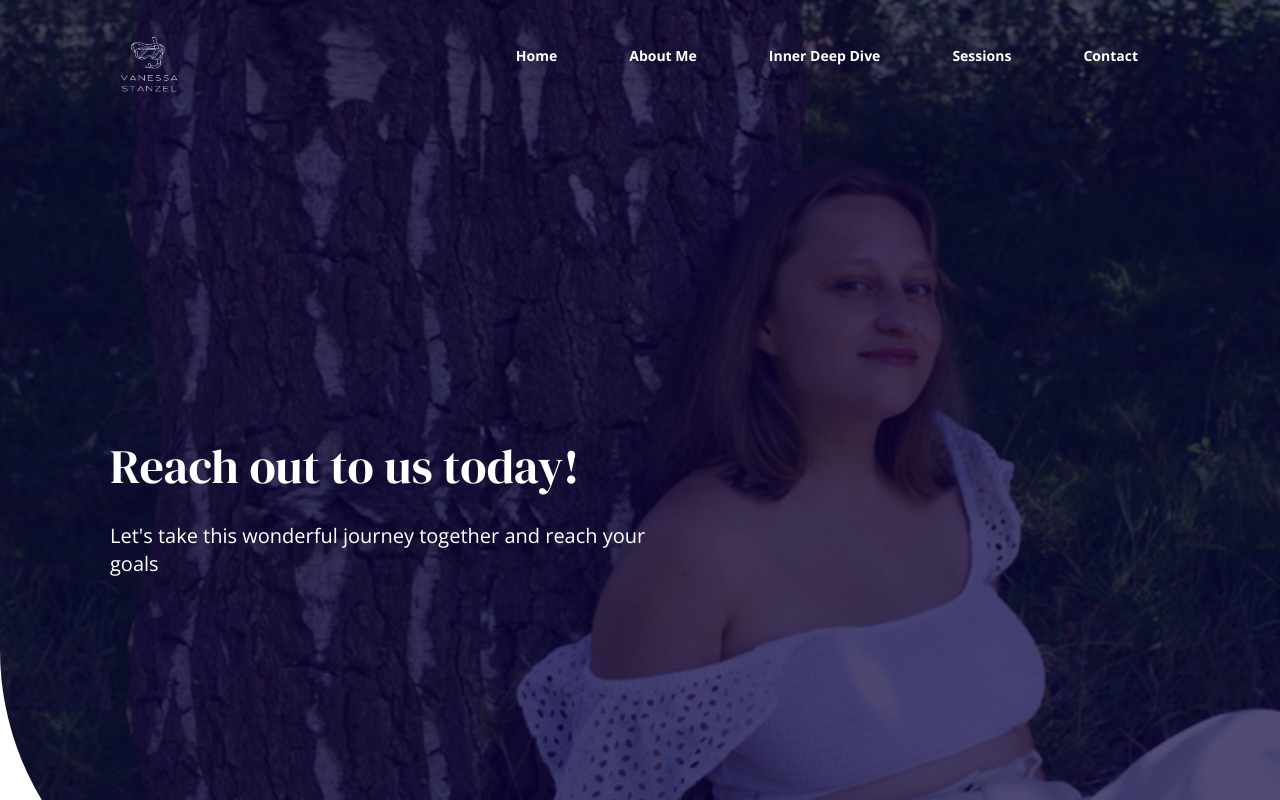
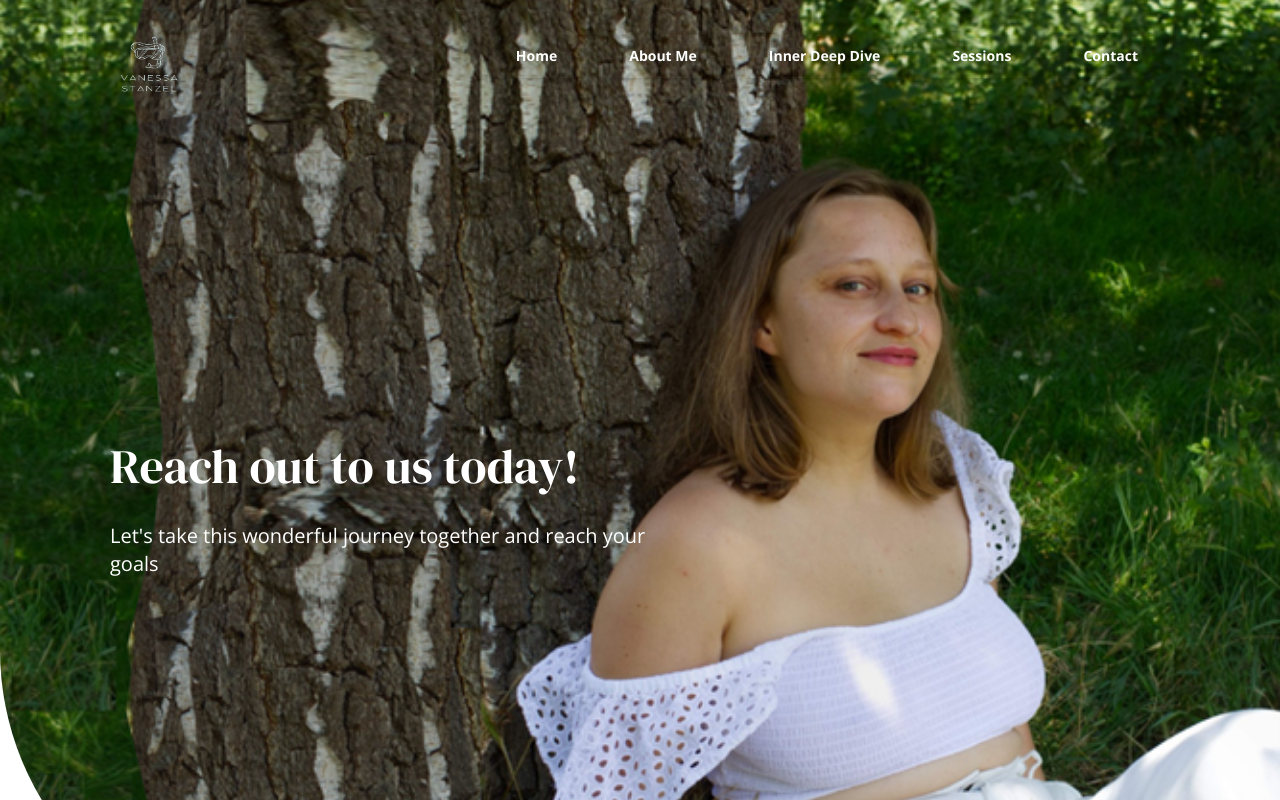
Before and after one commit to maestrogreat1/therzonex, a React (Vite) app: page /contact in a window 1280 px wide. Shown: the top 800 px of the page. Built offline with nearby package versions, Linux system fonts and the light colour scheme.

Commit message:
photos advance

```diff
--- a/src/components/container/Hero.css
+++ b/src/components/container/Hero.css
@@ -1,7 +1,8 @@
 .hero {
     width: 100%;
     min-height: 100vh;
-    background: linear-gradient(rgba(8,0,58,0.7),rgba(8,0,58,0.7)), url('../../assets/Images/VanGrasslies.png');
+    /* background: linear-gradient(rgba(8,0,58,0.7),rgba(8,0,58,0.7)), url('../../assets/Images/VanGrasslies.png'); */
+    background:url('../../assets/Images/VanGrasslies.png');
     background-size: cover;
     background-position: center;
     color: white;
--- a/src/pages/Contact.css
+++ b/src/pages/Contact.css
@@ -1,9 +1,10 @@
 .contact {
     /* width: 100vw;
     min-height: 100vh; */
-    background: linear-gradient(rgba(8,0,58,0.7),rgba(8,0,58,0.7)), url('../assets/Images/ontreex.png');
-    /* background-size: cover;
-    background-position: center; */
+    /* background: linear-gradient(rgba(8,0,58,0.7),rgba(8,0,58,0.7)), url('../assets/Images/ontreex.png'); */
+    background: url('../assets/Images/ontreex.png');
+    background-size: cover;
+    background-position: center;
     color: white;
     display: flex;
     align-items: center;
--- a/src/pages/Services.css
+++ b/src/pages/Services.css
@@ -1,7 +1,8 @@
 .sessions {
     width: 100%;
     min-height: 100vh;
-    background: linear-gradient(rgba(8,0,58,0.7),rgba(8,0,58,0.7)), url('../assets/Images/grasslayx.png');
+    /* background: linear-gradient(rgba(8,0,58,0.7),rgba(8,0,58,0.7)), url('../assets/Images/grasslayx.png'); */
+    background: url('../assets/Images/grasslayx.png');
     background-size: cover;
     background-position: center;
     color: white;
```
